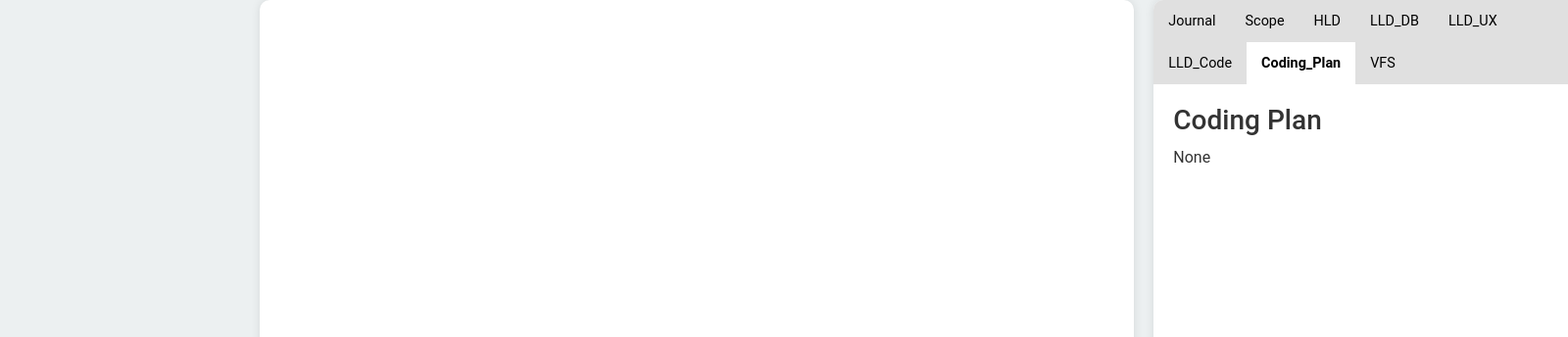
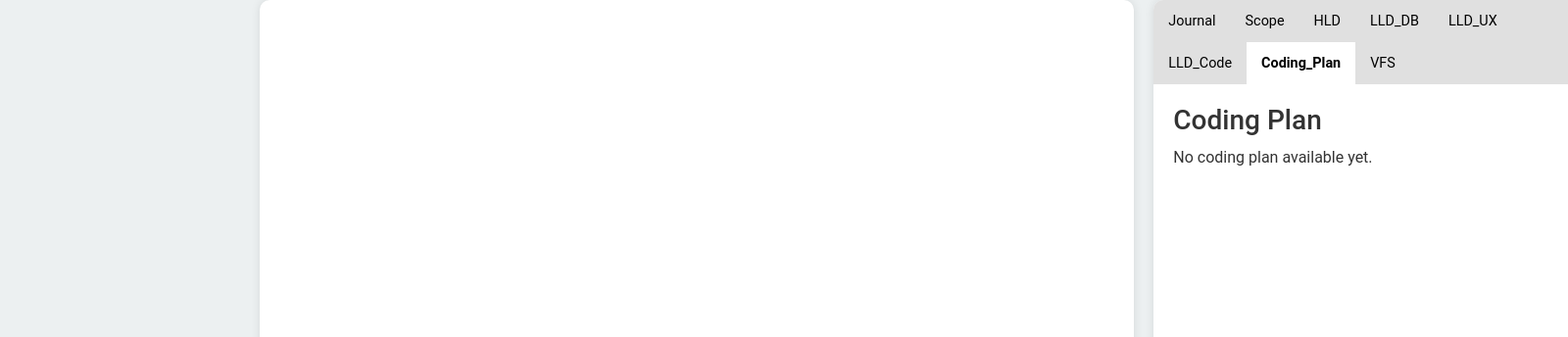
Before and after one commit to PadsterH2012/ac-project1, a Flask app: page /continue_project/1 in a window 1600 px wide, after a click on "Coding_Plan"; the page is wider, and only the part inside the window is pictured. Shown: the part 102-446 px from the top of that part at 98% size. Run offline with Flask 3, Linux system fonts and the light colour scheme; a user stored in the database is signed in; data comes from the database, SQL or seed files in the repository; some libraries are stand-ins or nearby versions.

Commit message:
Implemented error handling for undefined or null coding plan content

```diff
--- a/routes/chat.py
+++ b/routes/chat.py
@@ -63,7 +63,11 @@ def create_coding_plan():
                 "coding_plan": response
             })
         else:
-            return jsonify({"success": False, "error": "Failed to generate coding plan"}), 500
+            return jsonify({
+                "success": False,
+                "error": "Failed to generate coding plan",
+                "coding_plan": "No coding plan available yet."
+            }), 500
     except Exception as e:
         return jsonify({"success": False, "error": str(e)}), 500
 
--- a/static/js/chat_interface.js
+++ b/static/js/chat_interface.js
@@ -173,7 +173,12 @@ function renderMarkdownContent(elementId, content) {
     const element = document.getElementById(elementId);
     if (element) {
         if (content && content.trim() !== '') {
-            element.innerHTML = marked.parse(content);
+            try {
+                element.innerHTML = marked.parse(content);
+            } catch (error) {
+                console.error('Error parsing markdown:', error);
+                element.innerHTML = '<p>Error rendering content. Please try again.</p>';
+            }
         } else {
             element.innerHTML = '<p>No content available yet.</p>';
         }
--- a/templates/chat_interface.html
+++ b/templates/chat_interface.html
@@ -72,7 +72,13 @@
         </div>
         <div id="Coding Plan" class="tab-content">
             <h3>Coding Plan</h3>
-            <div id="codingPlanContent">{{ project.coding_plan | default('No coding plan available yet.') | safe }}</div>
+            <div id="codingPlanContent">
+                {% if project.coding_plan %}
+                    {{ project.coding_plan | safe }}
+                {% else %}
+                    <p>No coding plan available yet.</p>
+                {% endif %}
+            </div>
         </div>
         <div id="VFS" class="tab-content">
             <h3>Virtual File System (VFS)</h3>
```
